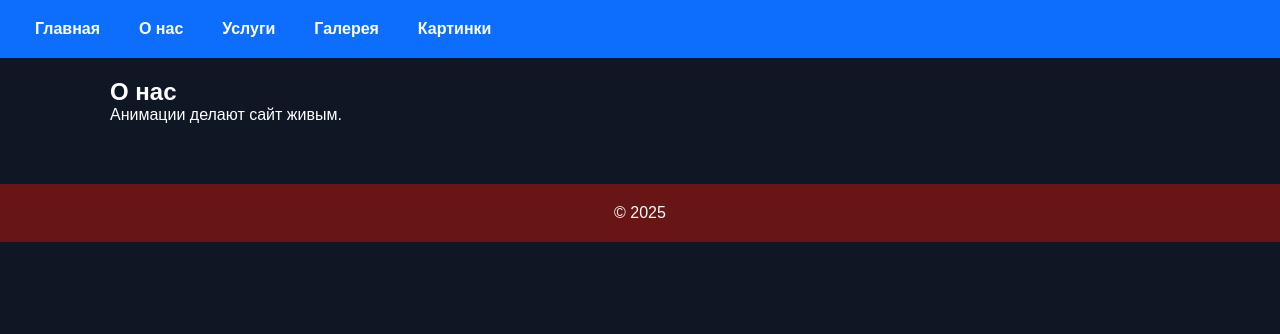
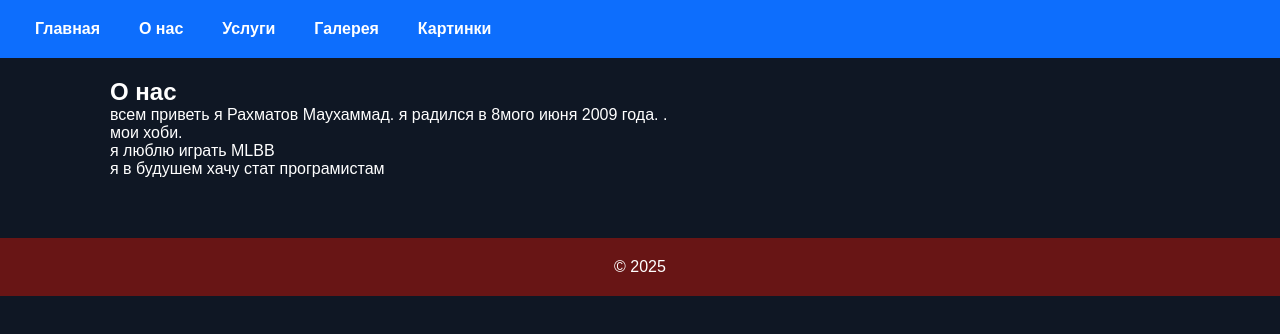
Before and after one commit to AdminMaXi43160999/AdminMaXi999, a plain HTML site: page about.html in a window 1280 px wide. Drawn offline with Linux system fonts and the light colour scheme.

Commit message:
Modify about.html with personal details
Updated content in the about page with personal information and hobbies.

```diff
--- a/about.html
+++ b/about.html
@@ -16,7 +16,10 @@
         </header>
         <div class='container'>
             <h2>О нас</h2>
-            <p>Анимации делают сайт живым.</p>
+            <p>всем приветь я Рахматов Маухаммад. я радился в 8мого июня 2009 года. .</p>
+            <p>мои хоби.</p>
+            <p>я люблю играть MLBB</p>
+            <p>я в будушем хачу стат програмистам</p>
         </div>
         <footer>© 2025</footer>
     </body>
```
